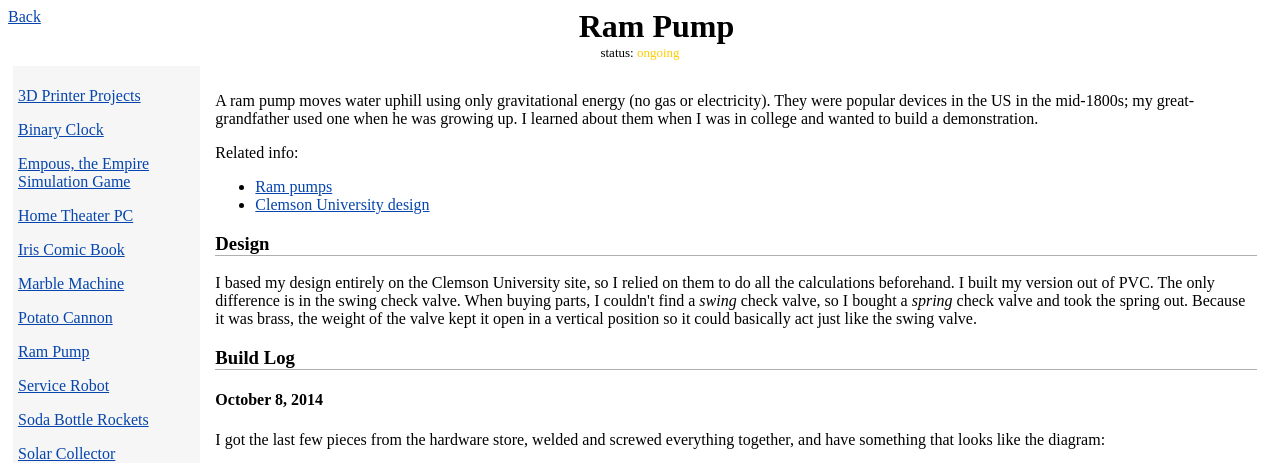
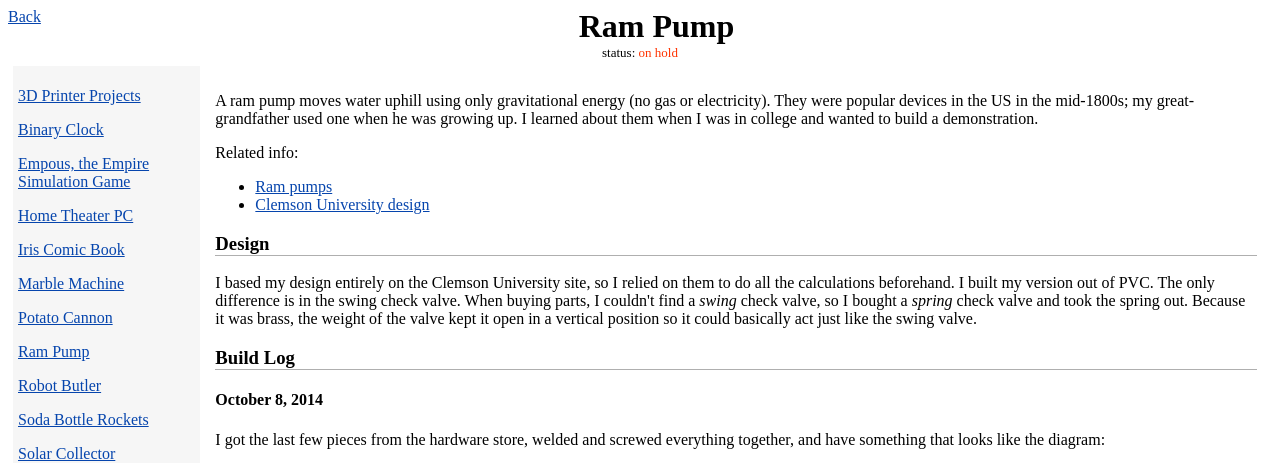
Before and after one commit to Angineer/Angineer.github.io, a Jekyll site: the page built from _projects/RamPump.md, in a window 1280 px wide. Shown: the top 463 px of the page. Built offline with Jekyll 4.4.1, drawn with Linux system fonts in a browser that asks for light colours.

Commit message:
Update project statuses

```diff
--- a/_projects/RamPump.md
+++ b/_projects/RamPump.md
@@ -1,6 +1,6 @@
 ---
 title:  "Ram Pump"
-status: ongoing
+status: "on hold"
 ---
 
 A ram pump moves water uphill using only gravitational energy (no gas or electricity). They were popular devices in the US in the mid-1800s; my great-grandfather used one when he was growing up. I learned about them when I was in college and wanted to build a demonstration.
--- a/_projects/Robot.md
+++ b/_projects/Robot.md
@@ -1,5 +1,5 @@
 ---
-title:  "Service Robot"
+title:  "Robot Butler"
 status: ongoing
 pictures:
     - https://www.dropbox.com/s/pd5qj0isuxc7yb9/Steering%20Diagram.jpg?raw=1 # 0: Steering sketch
```
Also changed, not shown: _projects/MarbleMachine.md (+1 -1 lines).
